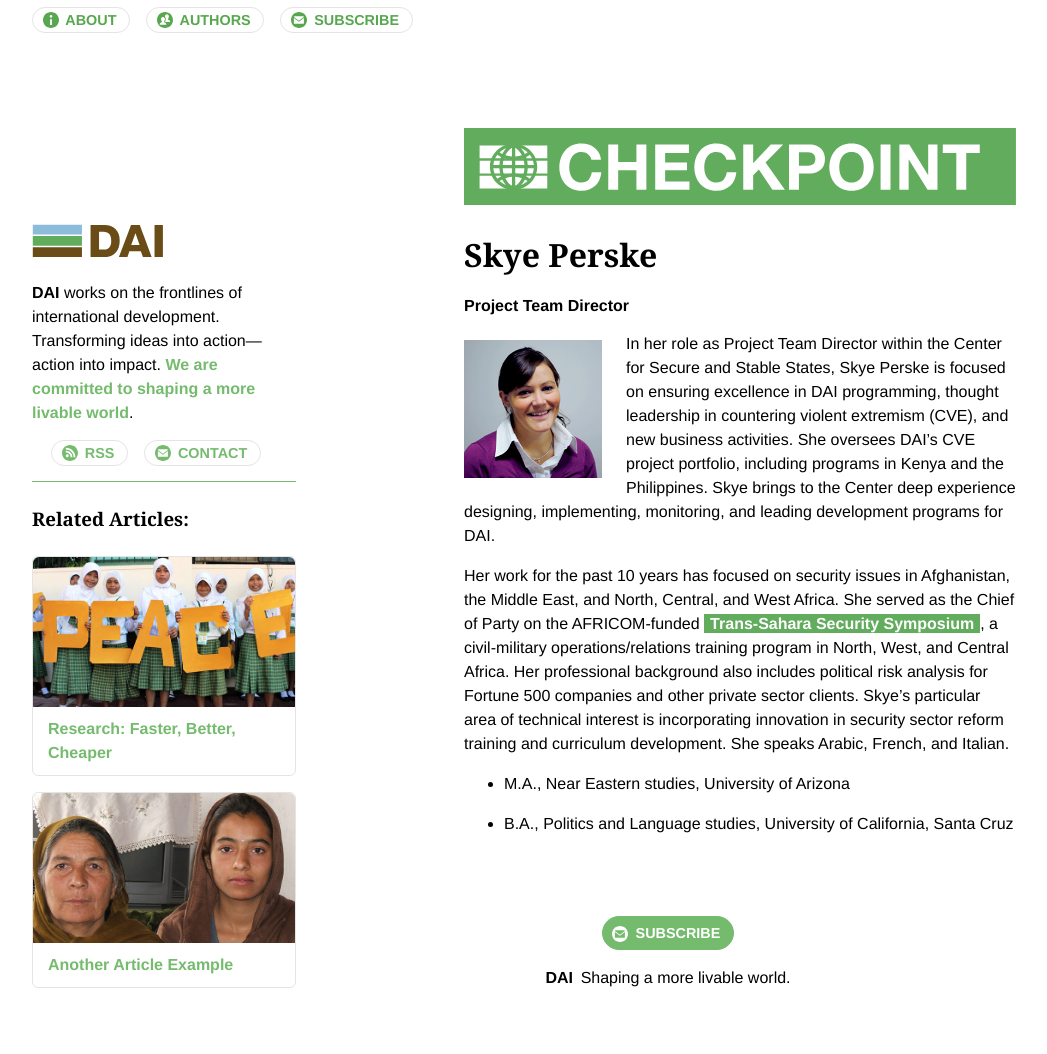
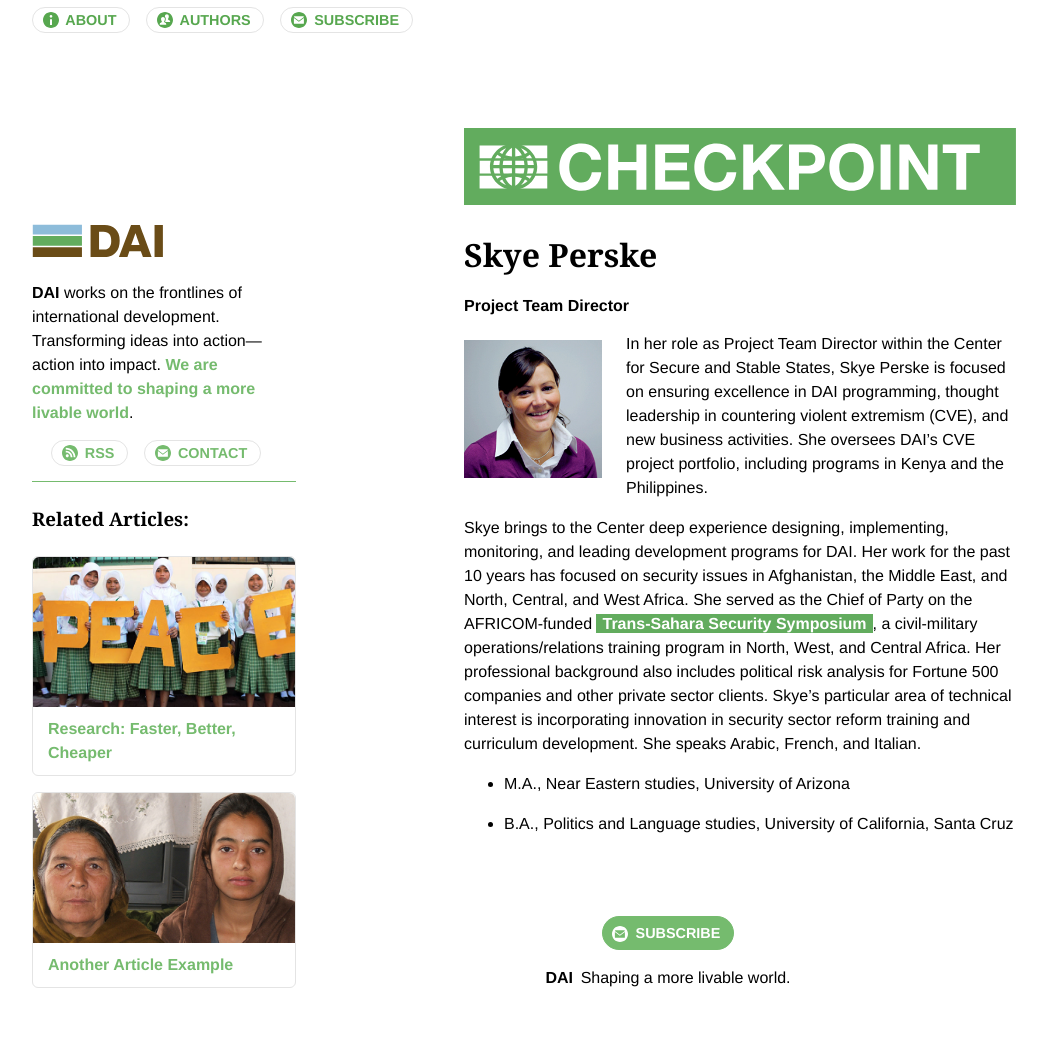
Before and after one commit to BryanSchuetz/CS-, a Jekyll site: the page built from _authors/skye-perske.markdown, in a window 1280 px wide. Shown: the whole page, without its empty margins (116-1163 px from the left). Built offline with Jekyll 4.4.1, drawn with Linux system fonts in a browser that asks for light colours.

```diff
--- a/_authors/skye-perske.markdown
+++ b/_authors/skye-perske.markdown
@@ -5,9 +5,11 @@ Job: Project Team Director
 Image: "/uploads/Perske,%20Skyelar%E2%80%9414--jpg--use%20this%20one.jpg"
 ---
 
-In her role as Project Team Director within the Center for Secure and Stable States, Skye Perske is focused on ensuring excellence in DAI programming, thought leadership in countering violent extremism (CVE), and new business activities. She oversees DAI’s CVE project portfolio, including programs in Kenya and the Philippines. Skye brings to the Center deep experience designing, implementing, monitoring, and leading development programs for DAI.
+In her role as Project Team Director within the Center for Secure and Stable States, Skye Perske is focused on ensuring excellence in DAI programming, thought leadership in countering violent extremism (CVE), and new business activities. She oversees DAI’s CVE project portfolio, including programs in Kenya and the Philippines.
 
-<!--more-->Her work for the past 10 years has focused on security issues in Afghanistan, the Middle East, and North, Central, and West Africa. She served as the Chief of Party on the AFRICOM-funded [Trans-Sahara Security Symposium](https://www.dai.com/our-work/projects/africa-trans-sahara-security-symposium-tss), a civil-military operations/relations training program in North, West, and Central Africa. Her professional background also includes political risk analysis for Fortune 500 companies and other private sector clients. Skye’s particular area of technical interest is incorporating innovation in security sector reform training and curriculum development. She speaks Arabic, French, and Italian.
+<!--more-->
+
+Skye brings to the Center deep experience designing, implementing, monitoring, and leading development programs for DAI. Her work for the past 10 years has focused on security issues in Afghanistan, the Middle East, and North, Central, and West Africa. She served as the Chief of Party on the AFRICOM-funded [Trans-Sahara Security Symposium](https://www.dai.com/our-work/projects/africa-trans-sahara-security-symposium-tss), a civil-military operations/relations training program in North, West, and Central Africa. Her professional background also includes political risk analysis for Fortune 500 companies and other private sector clients. Skye’s particular area of technical interest is incorporating innovation in security sector reform training and curriculum development. She speaks Arabic, French, and Italian.
 
 * M.A., Near Eastern studies, University of Arizona
 
```
